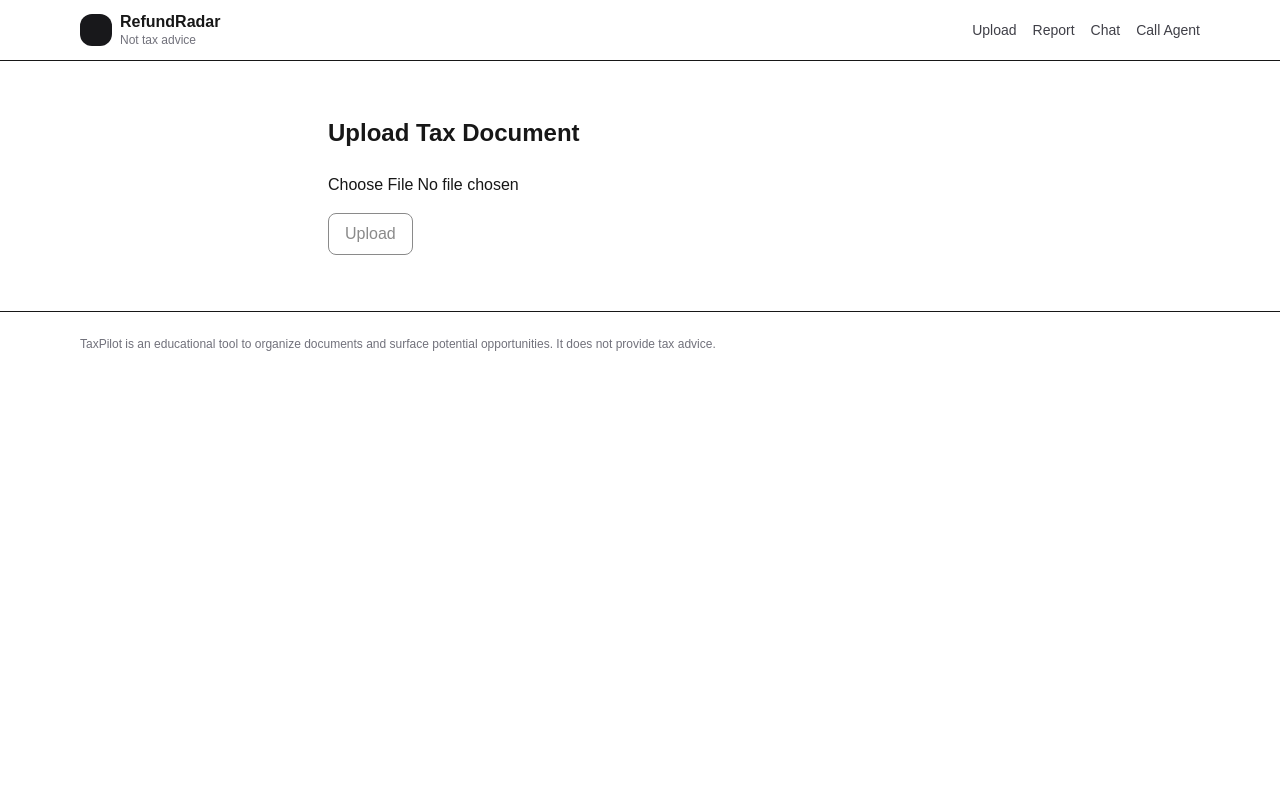
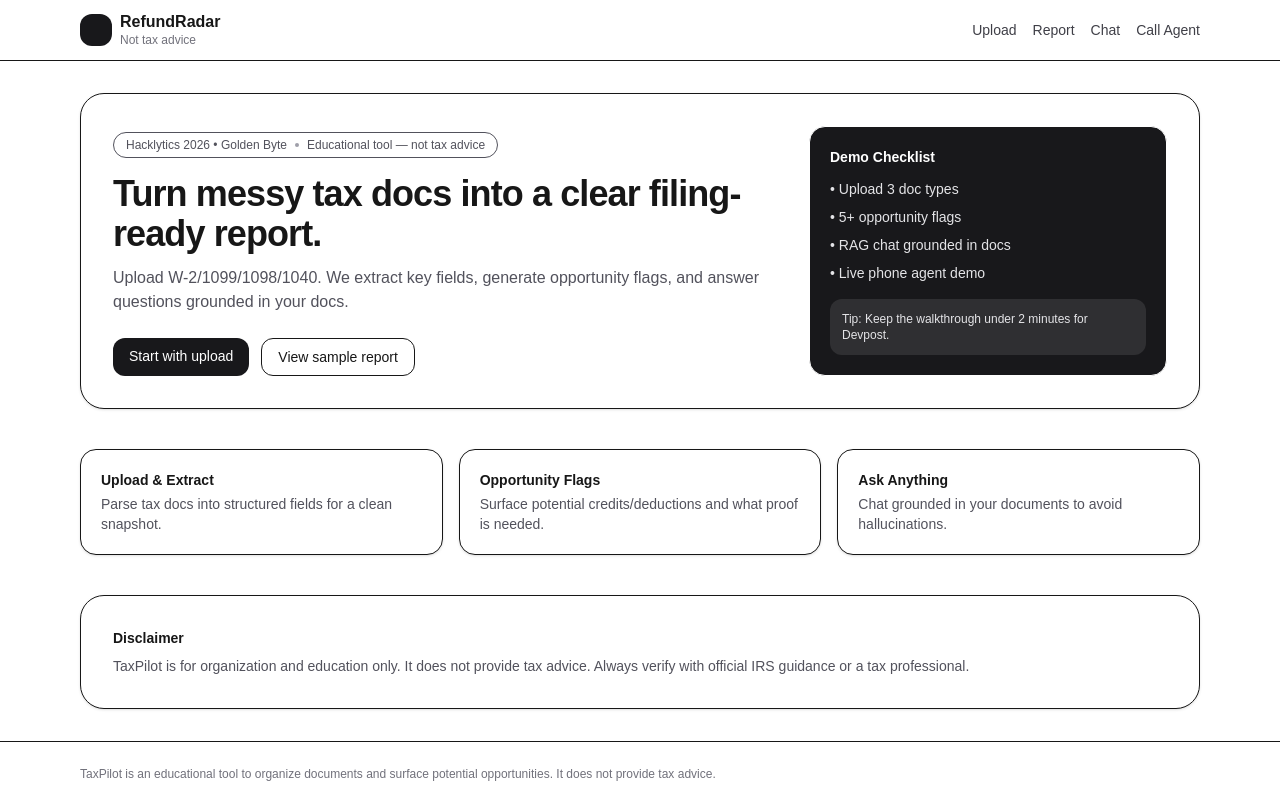
Before and after one commit to avihhan/Hacklytics2026, a Next.js app in the folder apps/web/: page / in a window 1280 px wide. Built offline with nearby package versions, Linux system fonts and the light colour scheme; no server answers.

Commit message:
Dashboard skeleton

```diff
--- a/apps/web/app/page.tsx
+++ b/apps/web/app/page.tsx
@@ -1,58 +1,95 @@
-"use client";
+import Link from "next/link";
 
-import { useState } from "react";
-import { uploadTaxDoc } from "@/lib/api";
+const Feature = ({
+  title,
+  desc,
+}: {
+  title: string;
+  desc: string;
+}) => (
+  <div className="rounded-2xl border bg-white p-5 shadow-sm">
+    <div className="text-sm font-semibold">{title}</div>
+    <div className="mt-1 text-sm text-zinc-600">{desc}</div>
+  </div>
+);
 
-export default function UploadPage() {
-  const [file, setFile] = useState<File | null>(null);
-  const [status, setStatus] = useState<string>("");
-  const [result, setResult] = useState<any>(null);
+export default function HomePage() {
+  return (
+    <div className="space-y-10">
+      <section className="rounded-3xl border bg-white p-8 shadow-sm">
+        <div className="flex flex-col gap-6 md:flex-row md:items-end md:justify-between">
+          <div className="max-w-2xl">
+            <div className="inline-flex items-center gap-2 rounded-full border px-3 py-1 text-xs text-zinc-600">
+              Hacklytics 2026 • Golden Byte
+              <span className="h-1 w-1 rounded-full bg-zinc-400" />
+              Educational tool — not tax advice
+            </div>
 
-  async function onSubmit(e: React.FormEvent) {
-    e.preventDefault();
-    if (!file) return;
+            <h1 className="mt-4 text-4xl font-semibold tracking-tight">
+              Turn messy tax docs into a clear filing-ready report.
+            </h1>
 
-    setStatus("Uploading...");
-    setResult(null);
+            <p className="mt-3 text-zinc-600">
+              Upload W-2/1099/1098/1040. We extract key fields, generate
+              opportunity flags, and answer questions grounded in your docs.
+            </p>
 
-    try {
-      const data = await uploadTaxDoc(file);
-      setResult(data);
-      setStatus("Upload successful ✅");
-      // Later: store doc_id in localStorage and route to /report
-    } catch (err: any) {
-      setStatus(`Upload failed: ${err?.message ?? "Unknown error"}`);
-    }
-  }
+            <div className="mt-6 flex flex-wrap gap-3">
+              <Link
+                href="/upload"
+                className="rounded-xl bg-zinc-900 px-4 py-2 text-sm font-medium text-white hover:bg-zinc-800"
+              >
+                Start with upload
+              </Link>
+              <Link
+                href="/report"
+                className="rounded-xl border bg-white px-4 py-2 text-sm font-medium hover:bg-zinc-50"
+              >
+                View sample report
+              </Link>
+            </div>
+          </div>
 
-  return (
-    <main className="mx-auto max-w-2xl p-6 space-y-6">
-      <h1 className="text-2xl font-semibold">Upload Tax Document</h1>
+          <div className="w-full md:w-[360px]">
+            <div className="rounded-2xl border bg-zinc-900 p-5 text-white">
+              <div className="text-sm font-semibold">Demo Checklist</div>
+              <ul className="mt-3 space-y-2 text-sm text-zinc-200">
+                <li>• Upload 3 doc types</li>
+                <li>• 5+ opportunity flags</li>
+                <li>• RAG chat grounded in docs</li>
+                <li>• Live phone agent demo</li>
+              </ul>
+              <div className="mt-4 rounded-xl bg-white/10 p-3 text-xs text-zinc-200">
+                Tip: Keep the walkthrough under 2 minutes for Devpost.
+              </div>
+            </div>
+          </div>
+        </div>
+      </section>
 
-      <form onSubmit={onSubmit} className="space-y-4">
-        <input
-          type="file"
-          accept=".pdf,.png,.jpg,.jpeg"
-          onChange={(e) => setFile(e.target.files?.[0] ?? null)}
-          className="block w-full"
+      <section className="grid gap-4 md:grid-cols-3">
+        <Feature
+          title="Upload & Extract"
+          desc="Parse tax docs into structured fields for a clean snapshot."
         />
+        <Feature
+          title="Opportunity Flags"
+          desc="Surface potential credits/deductions and what proof is needed."
+        />
+        <Feature
+          title="Ask Anything"
+          desc="Chat grounded in your documents to avoid hallucinations."
+        />
+      </section>
 
-        <button
-          type="submit"
-          disabled={!file}
-          className="rounded-lg border px-4 py-2 disabled:opacity-50"
-        >
-          Upload
-        </button>
-      </form>
-
-      {status && <p className="text-sm">{status}</p>}
-
-      {result && (
-        <pre className="text-xs rounded-lg border p-3 overflow-auto">
-          {JSON.stringify(result, null, 2)}
-        </pre>
-      )}
-    </main>
+      <section className="rounded-3xl border bg-white p-8 shadow-sm">
+        <div className="text-sm font-semibold">Disclaimer</div>
+        <p className="mt-2 text-sm text-zinc-600">
+          TaxPilot is for organization and education only. It does not
+          provide tax advice. Always verify with official IRS guidance or a tax
+          professional.
+        </p>
+      </section>
+    </div>
   );
 }
```
